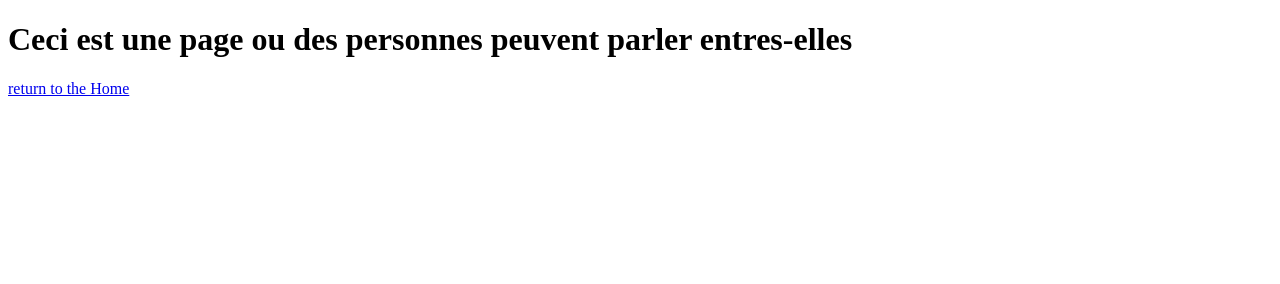
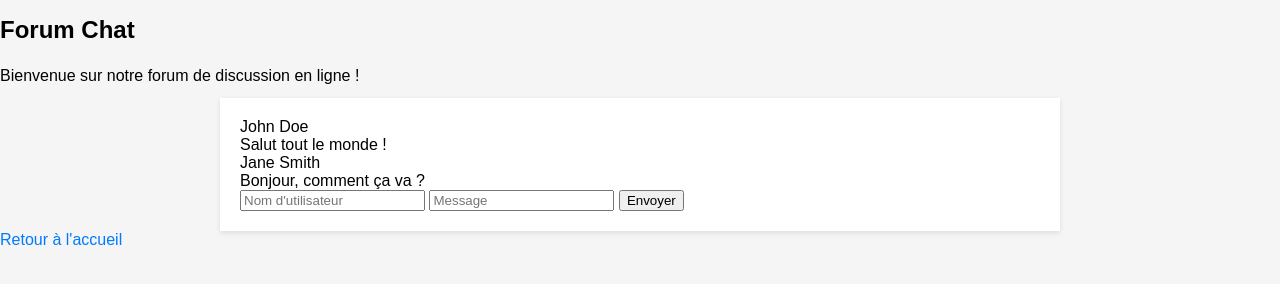
Before and after one commit to Jordan20031/NextConnect, a plain HTML site: page discussion.html in a window 1280 px wide. Drawn offline with Linux system fonts and the light colour scheme.

Commit message:
[add] modif to error404.html mainpost.html and styles.css

```diff
--- a/discussion.html
+++ b/discussion.html
@@ -1,12 +1,36 @@
 <!DOCTYPE html>
 <html lang="en">
 <head>
-	<meta charset="UTF-8">
-	<title>Posts</title>
-
+    <meta charset="UTF-8">
+    <title>Forum Chat</title>
+    <link rel="stylesheet" href="static/conv.css">
 </head>
 <body>
-    <h1>Ceci est une page ou des personnes peuvent parler entres-elles</h1>
-    <a href="C:/Users/jorda/GolandProjects/awesomeProject2/forum/login_page.html">return to the Home</a>
+    <header class="banner">
+        <h1>Forum Chat</h1>
+        <p>Bienvenue sur notre forum de discussion en ligne !</p>
+    </header>
+    <div class="container">
+        <section class="chat">
+            <div class="message">
+                <div class="user">John Doe</div>
+                <div class="content">Salut tout le monde !</div>
+            </div>
+            <div class="message">
+                <div class="user">Jane Smith</div>
+                <div class="content">Bonjour, comment ça va ?</div>
+            </div>
+            <!-- Ajoutez d'autres messages ici -->
+        </section>
+        <section class="post">
+            <form>
+                <input type="text" placeholder="Nom d'utilisateur">
+                <input type="text" placeholder="Message">
+                <button type="submit">Envoyer</button>
+            </form>
+            <!-- Ajoutez d'autres champs de formulaire pour les photos, les liens, etc. -->
+        </section>
+    </div>
+    <a href="login_page.html" class="home-link">Retour à l'accueil</a>
 </body>
 </html>
--- /dev/null
+++ b/static/conv.css
@@ -0,0 +1,34 @@
+body {
+    font-family: Arial, sans-serif;
+    background-color: #f5f5f5;
+    margin: 0;
+    padding: 0;
+}
+
+.container {
+    max-width: 800px;
+    margin: 0 auto;
+    padding: 20px;
+    background-color: #fff;
+    box-shadow: 0 2px 5px rgba(0, 0, 0, 0.1);
+}
+
+h1 {
+    font-size: 24px;
+    margin-bottom: 20px;
+}
+
+p {
+    font-size: 16px;
+    line-height: 1.5;
+    margin-bottom: 10px;
+}
+
+a {
+    color: #007bff;
+    text-decoration: none;
+}
+
+a:hover {
+    text-decoration: underline;
+}
--- a/static/styleError.css
+++ b/static/styleError.css
@@ -5,9 +5,7 @@
     padding: 0;
     box-sizing: border-box;
     font-family: 'Poppins', sans-serif;
-
 }
-
 
 html, body {
     height: 100%;
@@ -16,11 +14,11 @@ html, body {
 body {
     display: flex;
     justify-content: center;
-    align-items: center;
-    background-image: url(images/404-error-page-examples-best.jpg);
+    align-items: flex-start; /* Modifier ici pour aligner le contenu en haut */
+    background-image: url(https://wallpaperaccess.com/full/1690367.jpg);
     background-repeat: no-repeat;
     background-size: cover;
-
+    padding-top: 30vh; /* Modifier ici pour ajuster la hauteur du contenu */
 }
 
 a {
@@ -31,7 +29,6 @@ a {
     border-radius: 5px;
     font-size: 18px;
     transition: all 0.3s ease;
-    margin-top: -600px;
 }
 
 a:hover {
@@ -45,3 +42,22 @@ a:hover {
         font-size: 16px;
     }
 }
+
+.error-container {
+    text-align: center;
+}
+
+h1 {
+    font-size: 150px;
+    color: #ff0000;
+}
+
+img {
+    width: 110px;
+    height: 110px;
+}
+
+p {
+    font-size: 24px;
+    color: #555555;
+}
```
Also changed, not shown: error404.html (+8 -5 lines), 3 other files.
